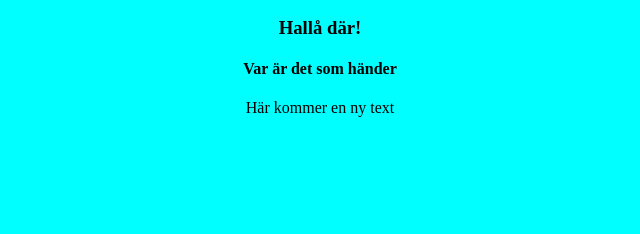
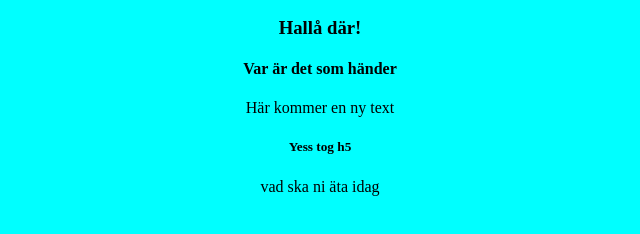
Before and after one commit to flaviusvali/intro, a plain HTML site: page index.html in a window 1280 px wide. Shown: the part 110-344 px from the top of the page, without its empty margins (320-960 px from the left). Drawn offline with Linux system fonts and the light colour scheme.

Commit message:
add h5 and p

```diff
--- a/index.html
+++ b/index.html
@@ -13,5 +13,7 @@
     <h3>Hallå där!</h3>
     <h4>Var är det som händer</h4>
     <p>Här kommer en ny text</p>
+    <h5>Yess tog h5</h5>
+    <p>vad ska ni äta idag</p>
 </body>
 </html
```
